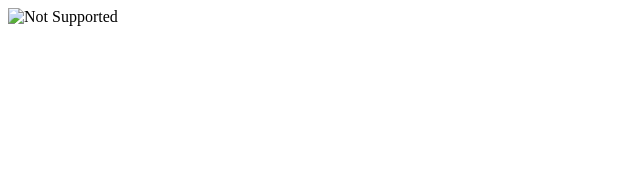
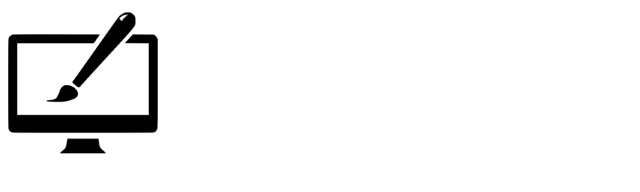
Before and after one commit to am2067/project, a plain HTML site: page index.html in a window 1280 px wide. Shown: the whole page, without its empty margins (0-640 px from the left). Drawn offline with Linux system fonts and the light colour scheme.

Commit message:
Update index.html

```diff
--- a/index.html
+++ b/index.html
@@ -4,6 +4,6 @@
 				<title>Pune Tourism</title>
 </head>
 <body>
-				<img src="p.jpg" alt="Not Supported">
+				<img src="logo_brush.png" alt=".">
 </body>
 </html>
```
